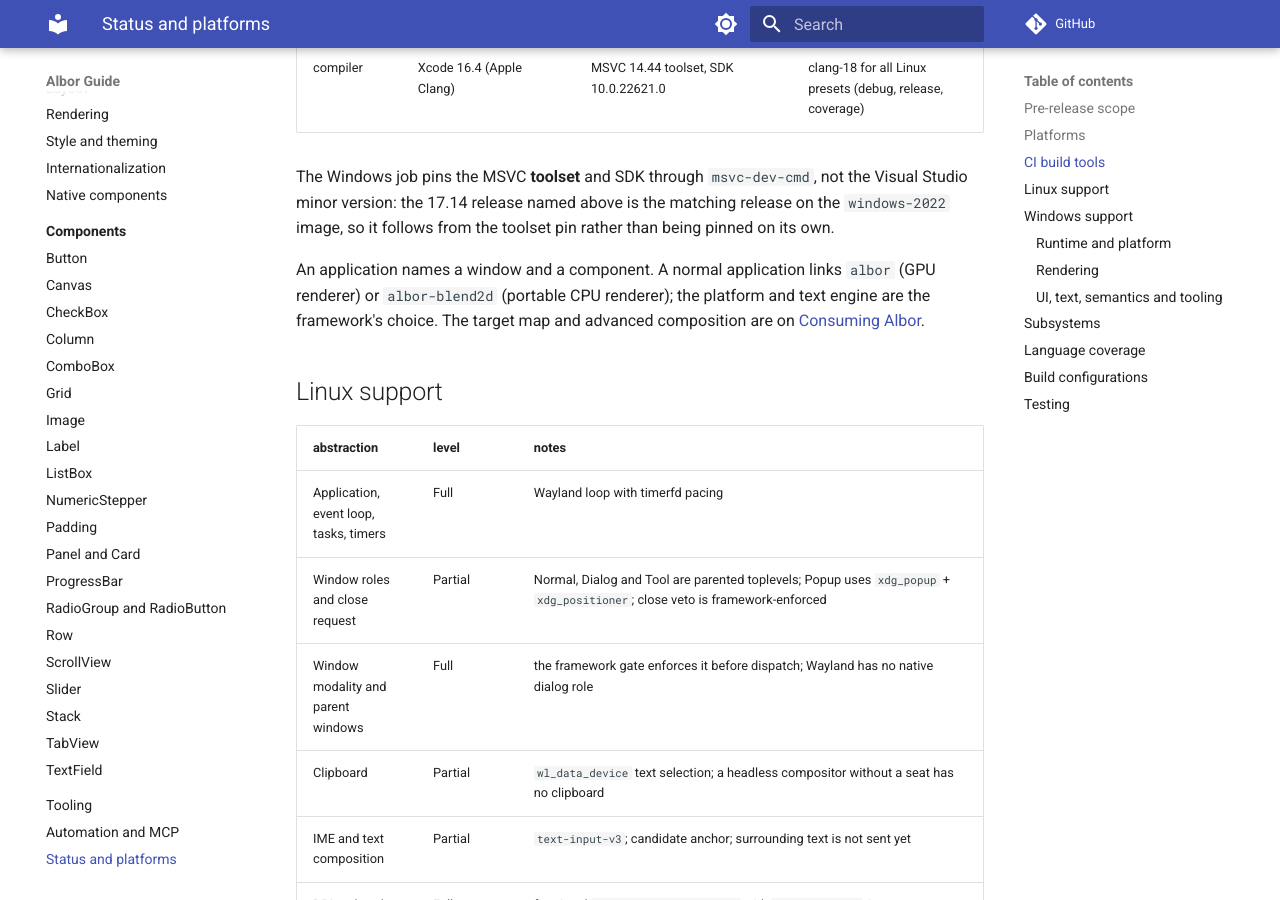
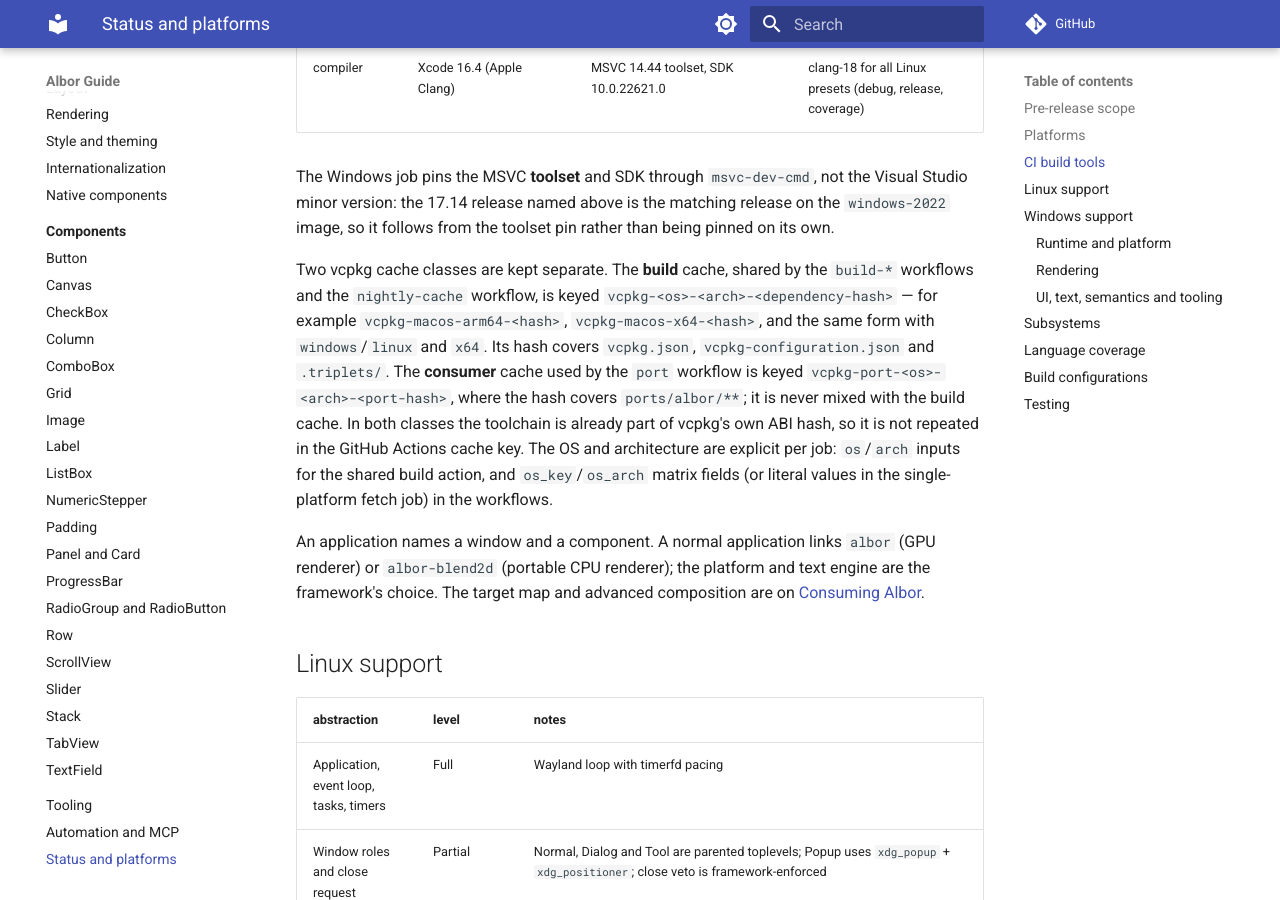
Before and after one commit to AlborCore/albor, an MkDocs documentation site: the page built from docs/status.md, in a window 1280 px wide and 900 px high, scrolled down 3132 px. Built offline with MkDocs 1.6.1 and Material for MkDocs 9.7.7, drawn with Linux system fonts in a browser that asks for light colours; comment, search, counter and statistics services are not loaded.

Commit message:
Split vcpkg build and consumer caches by OS and architecture (#266)
* ci(cache): split vcpkg build and consumer caches by OS and architecture (§4, AD-19)

- build and nightly jobs share vcpkg-<os>-<arch>-<build-hash>
- port jobs use vcpkg-port-<os>-<arch>-<port-hash> keyed by ports/albor/**
- remove the toolchain fingerprint from every vcpkg key; the ABI already names it
- document the two cache classes in status.md

Refs #265

* ci(cache): finalize OS/arch cache keys and remove stale ccache inputs (§4, AD-19)

- use explicit os/arch inputs and matrix fields for all vcpkg and ccache keys
- align the nightly-cache ccache key with the build workflows
- give the port fixture and fetch consumer their own ccache namespaces
- drop the undeclared platform input from build-common callers
- document the explicit key inputs in status.md

Refs #265

```diff
--- a/docs/status.md
+++ b/docs/status.md
@@ -82,6 +82,17 @@ versions CI actually uses; the floors a consumer needs are in
 The Windows job pins the MSVC **toolset** and SDK through `msvc-dev-cmd`, not the Visual Studio
 minor version: the 17.14 release named above is the matching release on
 the `windows-2022` image, so it follows from the toolset pin rather than being pinned on its own.
+
+Two vcpkg cache classes are kept separate. The **build** cache, shared by the `build-*` workflows
+and the `nightly-cache` workflow, is keyed `vcpkg-<os>-<arch>-<dependency-hash>` — for example
+`vcpkg-macos-arm64-<hash>`, `vcpkg-macos-x64-<hash>`, and the same form with `windows`/`linux` and
+`x64`. Its hash covers `vcpkg.json`, `vcpkg-configuration.json` and `.triplets/`. The **consumer**
+cache used by the `port` workflow is keyed `vcpkg-port-<os>-<arch>-<port-hash>`, where the hash
+covers `ports/albor/**`; it is never mixed with the build cache. In both classes the toolchain is
+already part of vcpkg's own ABI hash, so it is not repeated in the GitHub Actions cache key. The OS
+and architecture are explicit per job: `os`/`arch` inputs for the shared build action, and
+`os_key`/`os_arch` matrix fields (or literal values in the single-platform fetch job) in the
+workflows.
 
 An application names a window and a component. A normal application links `albor`
 (GPU renderer) or `albor-blend2d` (portable CPU renderer); the platform and text engine
```
Also changed, not shown: 6 other files.
